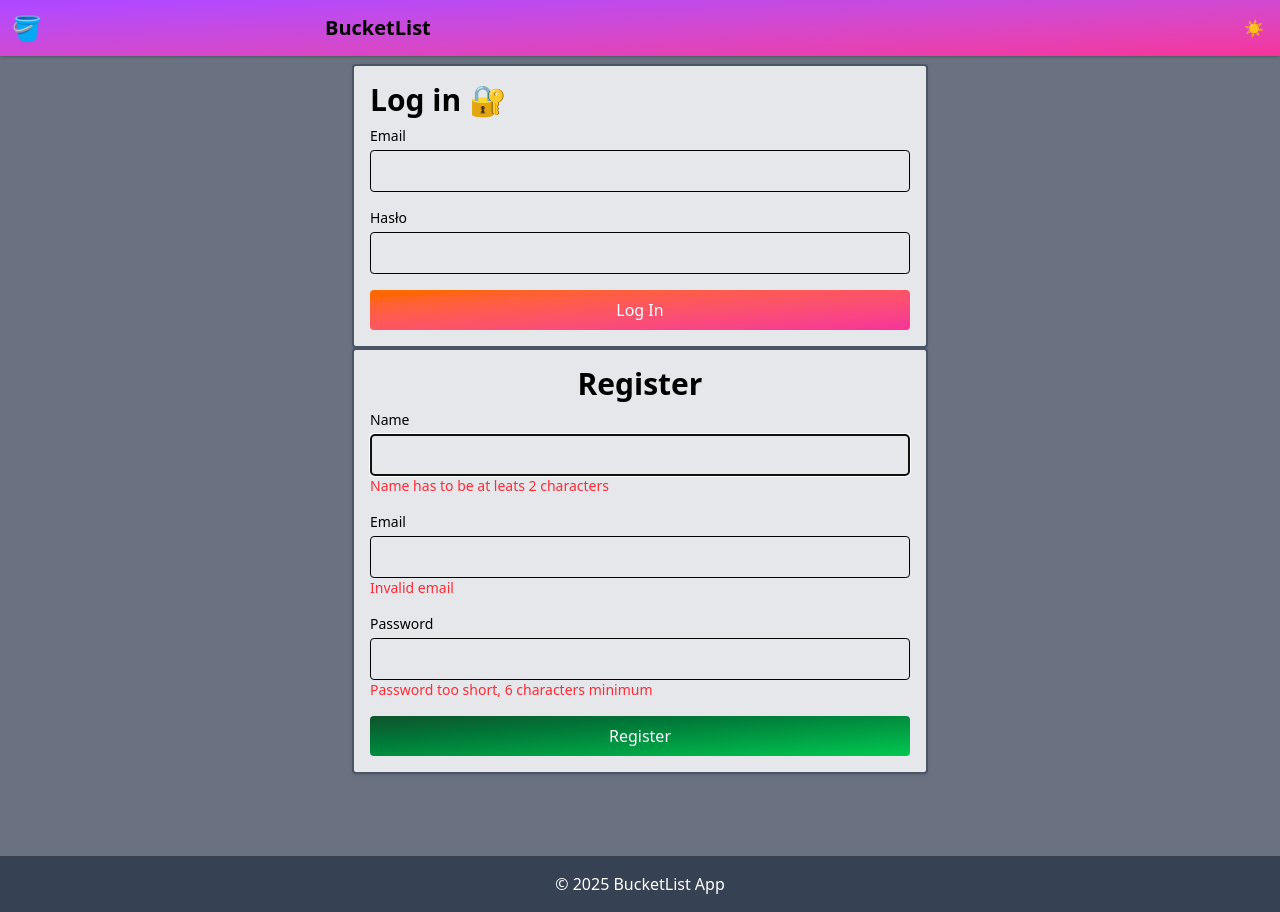
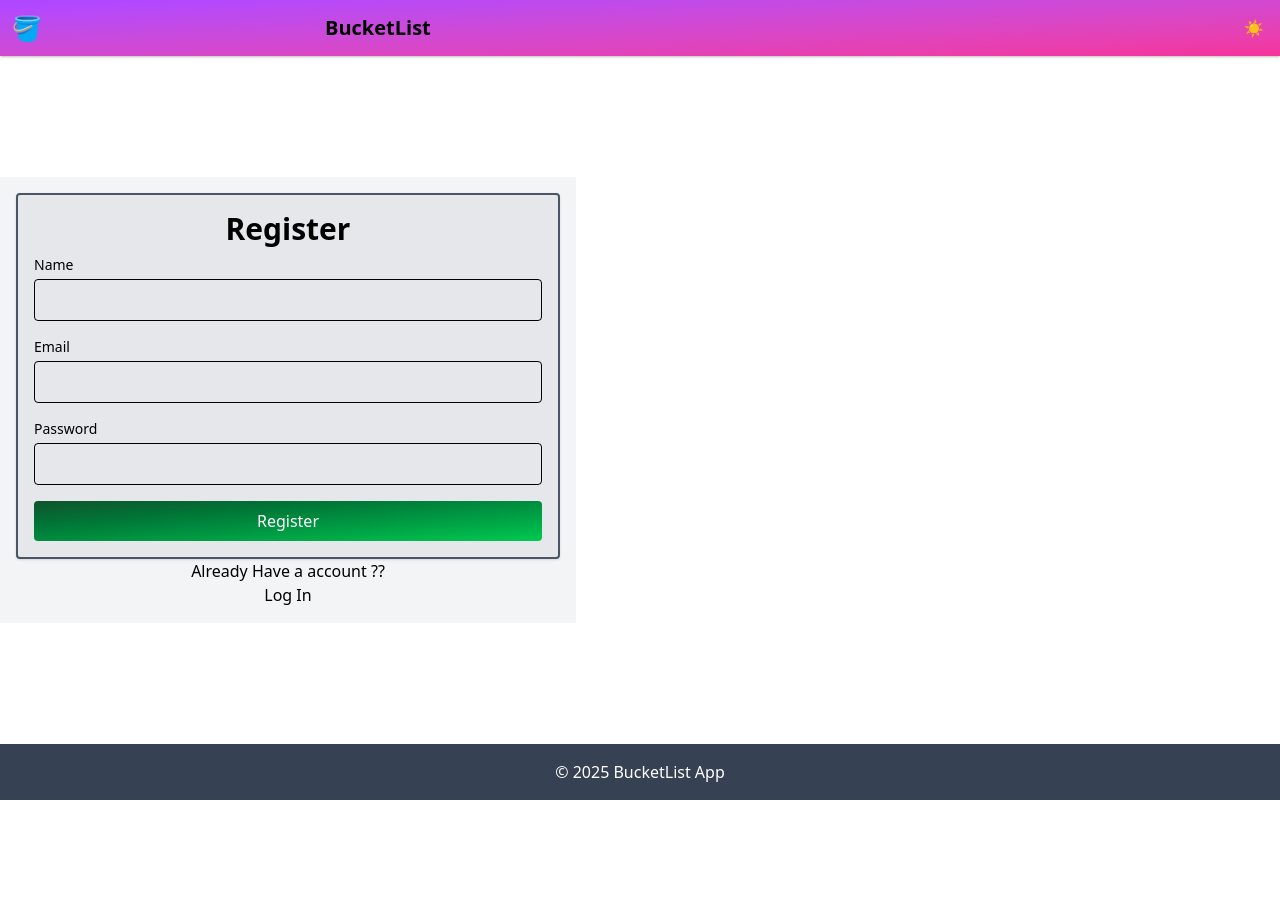
Before and after one commit to sabaudianin/bucketList, a React (Vite) app: page /login in a window 1280 px wide. Both pictures are taken after a click on the button "Register". After the commit the page ends 800 px from the top, so only its background shows below. Built offline with nearby package versions, Linux system fonts and the light colour scheme; no server answers.

Commit message:
added login switcher logic

```diff
--- a/src/components/forms/LoginForm/LoginForm.tsx
+++ b/src/components/forms/LoginForm/LoginForm.tsx
@@ -1,28 +1,20 @@
 import React from "react";
-import { useForm } from "react-hook-form";
-import { zodResolver } from "@hookform/resolvers/zod";
-import { loginSchema } from "../../../lib/validations/loginSchema/authSchema";
-import type { LoginFormData } from "../../../lib/validations/loginSchema/authSchema";
+
 import { InputButton } from "../../ui/Button/InputButton";
+import { useLogin } from "../../../hooks/auth/useLogin/useLogin";
 
 export const LoginForm = () => {
   const {
     register,
     handleSubmit,
     formState: { errors, isSubmitting },
-  } = useForm<LoginFormData>({
-    resolver: zodResolver(loginSchema),
-  });
-
-  const onSubmit = async (data: LoginFormData) => {
-    console.log("Logowanie:", data);
-    // supabase.auth.signInWithPassword(data)
-  };
+    onSubmit,
+  } = useLogin();
 
   return (
     <form
       onSubmit={handleSubmit(onSubmit)}
-      className="max-w-xl mx-auto p-4 bg-gray-200 dark:bg-gray-800 rounded shadow space-y-4 border-2 border-gray-600"
+      className="w-full max-w-xl mx-auto p-4 bg-gray-200 dark:bg-gray-800 rounded shadow space-y-4 border-2 border-gray-600"
     >
       <h2 className="text-3xl font-bold mb-2">Log in 🔐</h2>
       <div>
--- a/src/components/forms/RegisterForm/RegisterForm.tsx
+++ b/src/components/forms/RegisterForm/RegisterForm.tsx
@@ -13,7 +13,7 @@ export const RegisterForm = () => {
   return (
     <form
       onSubmit={handleSubmit(onSubmit)}
-      className="max-w-xl mx-auto p-4 bg-gray-200 dark:bg-gray-800 rounded shadow space-y-4  border-2 border-gray-600"
+      className="w-full max-w-xl mx-auto p-4 bg-gray-200 dark:bg-gray-800 rounded shadow space-y-4  border-2 border-gray-600"
     >
       <h2 className="text-3xl font-bold mb-2 text-center">Register</h2>
       <div>
--- a/src/components/layout/MainLayout/MainLayout.tsx
+++ b/src/components/layout/MainLayout/MainLayout.tsx
@@ -10,7 +10,7 @@ export const MainLayout = ({ children }: { children: ReactNode }) => {
         <Navbar />
       </header>
 
-      <main className="flex-1">
+      <main className="flex-1 flex justify-center items-center">
         <Container className="">{children}</Container>
       </main>
 
--- a/src/pages/Login/Login.tsx
+++ b/src/pages/Login/Login.tsx
@@ -1,13 +1,41 @@
+import React, { useState } from "react";
 import { LoginForm } from "../../components/forms/LoginForm/LoginForm";
 import { RegisterForm } from "../../components/forms/RegisterForm/RegisterForm";
 import PageTransition from "../../components/PageTransition/PageTransition";
 
 export default function Login() {
+  const [isRegister, setIsRegister] = useState(true);
   return (
     <PageTransition>
-      <div className="p-2 h-screen shadow-lg transition-colors duration-300 bg-gray-500 text-black dark:bg-gray-800 dark:text-white ">
-        <LoginForm />
-        <RegisterForm />
+      <div className="p-4 max-w-xl flex flex-col justify-center items-center bg-gray-100 dark:bg-gray-900 text-black dark:text-white ">
+        {isRegister ? <LoginForm /> : <RegisterForm />}
+
+        <div className="text-center">
+          {isRegister ? (
+            <>
+              <p>Don't have account yet ??</p>
+              <button
+                onClick={() => {
+                  setIsRegister(false);
+                }}
+              >
+                Register
+              </button>
+            </>
+          ) : (
+            <>
+              <p>Already Have a account ??</p>
+
+              <button
+                onClick={() => {
+                  setIsRegister(true);
+                }}
+              >
+                Log In
+              </button>
+            </>
+          )}
+        </div>
       </div>
     </PageTransition>
   );
```
